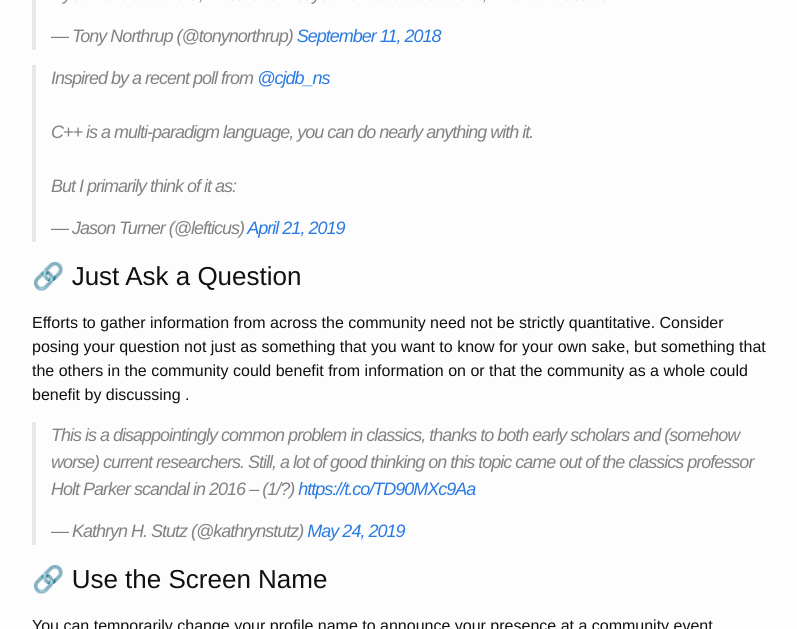
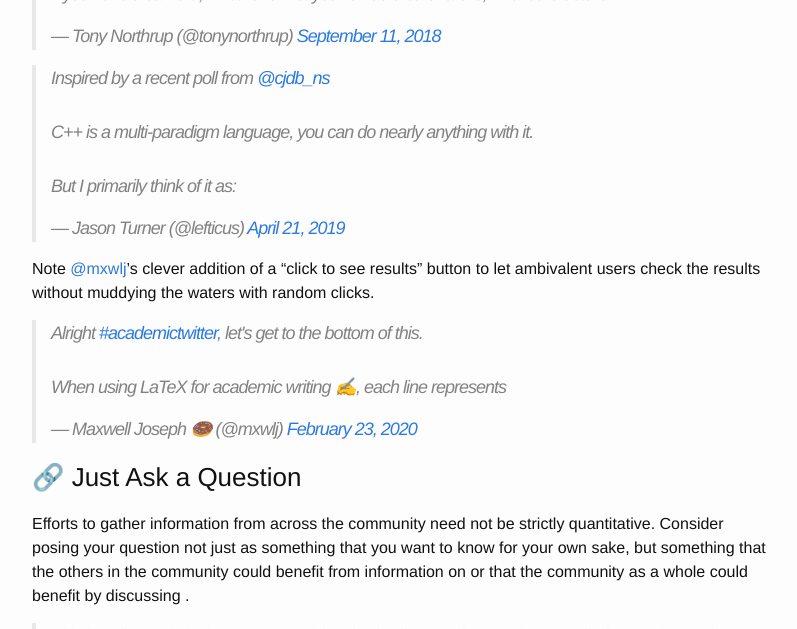
Before and after one commit to mmore500/mmore500.github.io, a Jekyll site: the page built from blog_professional/_posts/2019-11-17-twitter-bestiary.md, in a window 1280 px wide and 900 px high, scrolled down 4691 px, cut to the strip 0-629 px from the top of the window. Shown: the whole strip, without its empty margins (238-1035 px from the left). Built offline with Jekyll 4.4.1, drawn with Linux system fonts in a browser that asks for light colours; emoji names are drawn with the system emoji font; a script that is not in the unit is left out; comment, search, counter and statistics services are not loaded.

Commit message:
Add a clever poll trick

```diff
--- a/blog_professional/_posts/2019-11-17-twitter-bestiary.md
+++ b/blog_professional/_posts/2019-11-17-twitter-bestiary.md
@@ -168,6 +168,10 @@ Bonus points to [@tonynorthrup](https://twitter.com/tonynorthrup) for cleverly u
 <script async src="https://platform.twitter.com/widgets.js" charset="utf-8"></script>
 
 <blockquote class="twitter-tweet"><p lang="en" dir="ltr">Inspired by a recent poll from <a href="https://twitter.com/cjdb_ns?ref_src=twsrc%5Etfw">@cjdb_ns</a> <br><br>C++ is a multi-paradigm language, you can do nearly anything with it.<br><br>But I primarily think of it as:</p>&mdash; Jason Turner (@lefticus) <a href="https://twitter.com/lefticus/status/1119944156602703875?ref_src=twsrc%5Etfw">April 21, 2019</a></blockquote> <script async src="https://platform.twitter.com/widgets.js" charset="utf-8"></script>
+
+Note [@mxwlj](https://twitter.com/mxwlj)'s clever addition of a "click to see results" button to let ambivalent users check the results without muddying the waters with random clicks.
+
+<blockquote class="twitter-tweet"><p lang="en" dir="ltr">Alright <a href="https://twitter.com/hashtag/academictwitter?src=hash&amp;ref_src=twsrc%5Etfw">#academictwitter</a>, let&#39;s get to the bottom of this. <br><br>When using LaTeX for academic writing ✍️, each line represents</p>&mdash; Maxwell Joseph 🍩 (@mxwlj) <a href="https://twitter.com/mxwlj/status/1231604356807397376?ref_src=twsrc%5Etfw">February 23, 2020</a></blockquote> <script async src="https://platform.twitter.com/widgets.js" charset="utf-8"></script>
 
 ### Just Ask a Question
 
```
